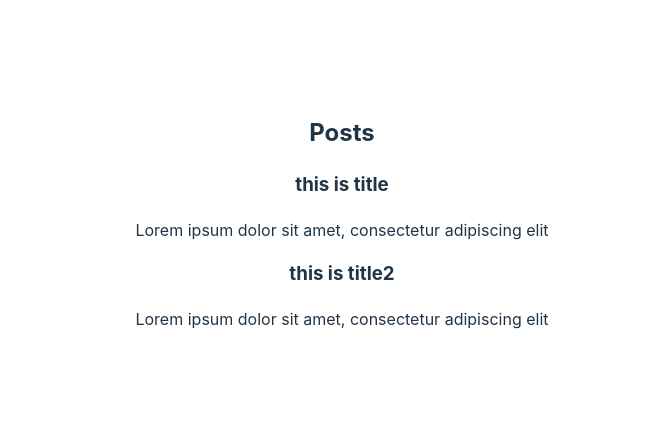
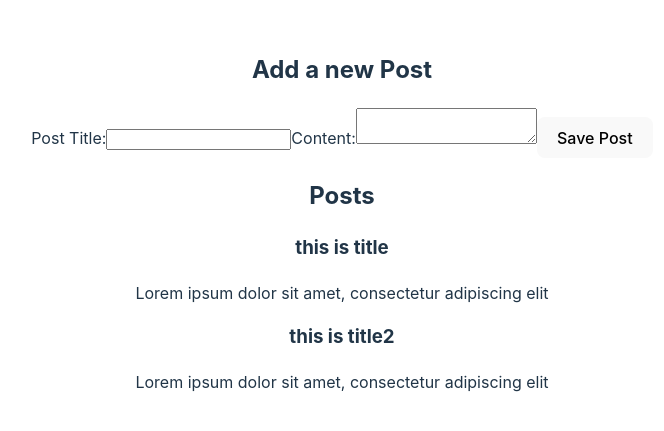
Before and after one commit to coooo77/redux-practice, a React (Vite) app: page / in a window 1280 px wide. Shown: the part 179-610 px from the top of the page, without its empty margins (298-962 px from the left). Built offline with nearby package versions, Linux system fonts and the light colour scheme.

Commit message:
feat: add post

```diff
--- a/src/App.tsx
+++ b/src/App.tsx
@@ -1,9 +1,11 @@
 import './App.css'
 import PostsLists from './features/posts/PostsLists'
+import AddPostForm from './features/posts/AddPostForm'
 
 function App() {
   return (
     <div className="App">
+      <AddPostForm />
       <PostsLists />
     </div>
   )
--- /dev/null
+++ b/src/features/posts/AddPostForm.tsx
@@ -0,0 +1,45 @@
+import { useState } from 'react'
+
+import { postAdded } from './postsSlice'
+import { useAppDispatch } from '../../app/utils'
+
+const AddPostForm = () => {
+  const dispatch = useAppDispatch()
+
+  const [title, setTitle] = useState('')
+  const [content, setContent] = useState('')
+
+  const onSavePostClicked = (e: React.MouseEvent<HTMLButtonElement, MouseEvent>) => {
+    e.preventDefault()
+
+    if (!(title || content)) return
+
+    dispatch(
+      postAdded({
+        id: crypto.randomUUID(),
+        title,
+        content,
+      })
+    )
+
+    setTitle('')
+    setContent('')
+  }
+  return (
+    <section>
+      <h2>Add a new Post</h2>
+
+      <form>
+        <label htmlFor="postTitle">Post Title:</label>
+        <input type="text" id="postTitle" name="postTitle" value={title} onChange={(e) => setTitle(e.target.value)} />
+
+        <label htmlFor="postContent">Content:</label>
+        <textarea id="postContent" name="postContent" value={content} onChange={(e) => setContent(e.target.value)} />
+
+        <button onClick={onSavePostClicked}>Save Post</button>
+      </form>
+    </section>
+  )
+}
+
+export default AddPostForm
--- a/src/features/posts/postsSlice.ts
+++ b/src/features/posts/postsSlice.ts
@@ -25,12 +25,17 @@ export const initialState: PostsState = [
 export const postsSlice = createSlice({
   name: 'posts',
   initialState,
-  reducers: {},
+  reducers: {
+    // redux 使用 immer.js ， 所以可以放心針對物件直接操作
+    postAdded(state, action: PayloadAction<Post>) {
+      state.push(action.payload)
+    },
+  },
 })
 
 // 為了避免未來 postsSlice initialState 結構有變化，改在這邊輸出取得所有 posts 的方法
 export const selectAllPosts = (state: RootState) => state.posts
 
-export const {} = postsSlice.actions
+export const {postAdded} = postsSlice.actions
 
 export default postsSlice.reducer
```
